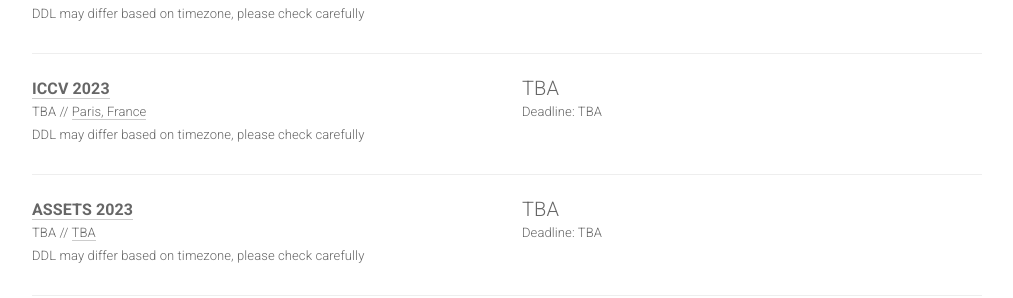
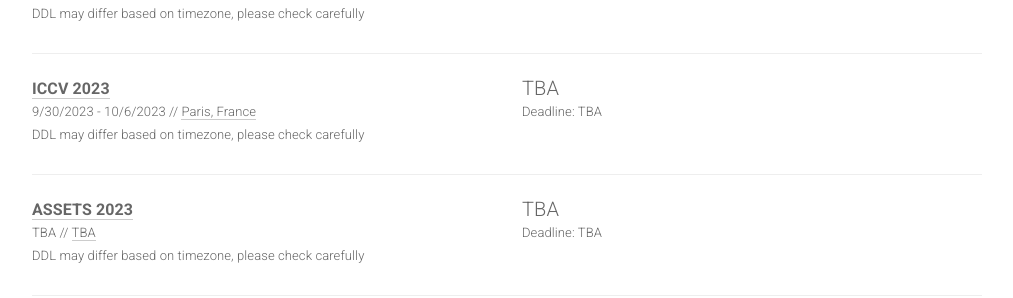
Before and after one commit to iot-psu/ai-deadlines, a Jekyll site: the page built from index.html, in a window 1280 px wide and 900 px high, scrolled down 3293 px. Shown: the part 269-567 px from the top of the window, without its empty margins (133-1146 px from the left). Built offline with Jekyll 4.4.1, drawn with Linux system fonts in a browser that asks for light colours.

```diff
--- a/_data/conferences.yml
+++ b/_data/conferences.yml
@@ -312,10 +312,10 @@
 - name: ICCV
   year: 2023
   id: ICCV2023
-  link: https://iccv2021.thecvf.com/
+  link: https://iccv2023.thecvf.com/
   deadline: TBA
   timezone: EST
-  date: TBA
+  date: 9/30/2023 - 10/6/2023
   place: Paris, France
   sub: CV
   note: DDL may differ based on timezone, please check carefully
--- a/utils/sorted_data.yml
+++ b/utils/sorted_data.yml
@@ -312,10 +312,10 @@
 - name: ICCV
   year: 2023
   id: ICCV2023
-  link: https://iccv2021.thecvf.com/
+  link: https://iccv2023.thecvf.com/
   deadline: TBA
   timezone: EST
-  date: TBA
+  date: 9/30/2023 - 10/6/2023
   place: Paris, France
   sub: CV
   note: DDL may differ based on timezone, please check carefully
```
